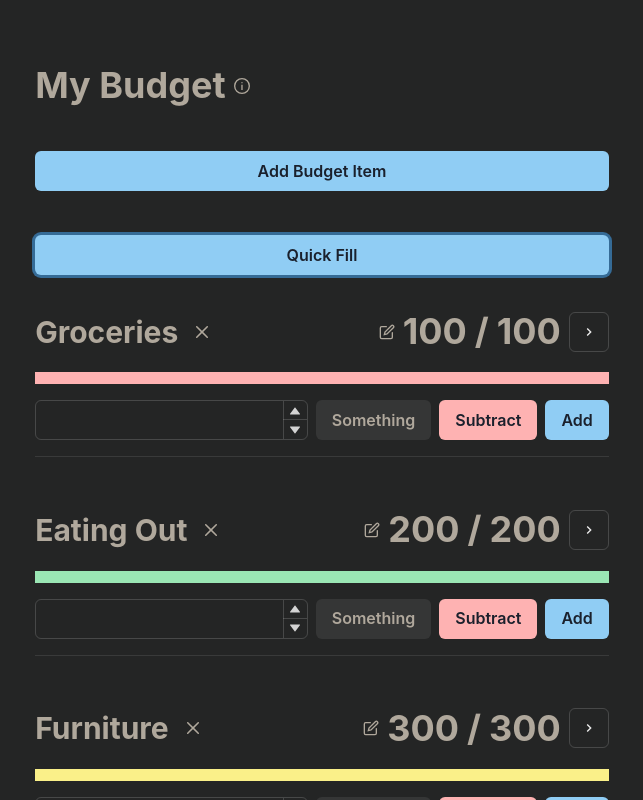
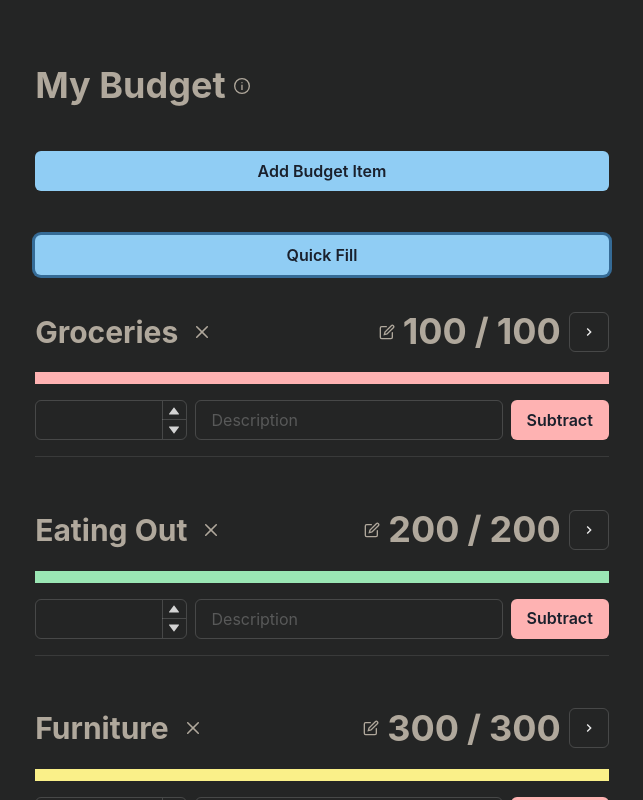
Before and after one commit to mordanc/budget-app, a React (Create React App) app: page / in a window 1280 px wide. Both pictures are taken after a click on the button "Quick Fill". Shown: the top 800 px of the page, without its empty margins (318-961 px from the left). Built offline with nearby package versions, Linux system fonts and the light colour scheme.

Commit message:
Started making budget history

```diff
--- a/src/components/BudgetBar/BudgetBar.tsx
+++ b/src/components/BudgetBar/BudgetBar.tsx
@@ -11,12 +11,15 @@ import {
   Heading,
   Flex,
   Divider,
+  Input,
 } from "@chakra-ui/react";
 
 import ProgressBar from "../ProgressBar";
 import SubtractButton from "../SubtractButton";
 import BudgetHeader from "./BudgetHeader";
 import BudgetDeleteButton from "./BudgetDeleteButton";
+import { useDispatch } from "react-redux";
+import { addBudgetHistory } from "../../features/Budgets/budgetSlice";
 
 export type BudgetBarProps = {
   title: string;
@@ -28,6 +31,9 @@ function BudgetBar({ title, maxBudget }: BudgetBarProps) {
   const [percentage, setPercentage] = useState(100);
   const [remainingBudget, setRemainingBudget] = useState(maxBudget);
   const [userInput, setUserInput] = useState(0);
+  const [description, setDescription] = useState("");
+
+  const dispatch = useDispatch();
 
   useEffect(() => {
     const newPercentage = (remainingBudget / maxBudget) * 100;
@@ -37,7 +43,10 @@ function BudgetBar({ title, maxBudget }: BudgetBarProps) {
   const subtractFromBudget = () => {
     const newRemainingBudget = remainingBudget - userInput;
     if (newRemainingBudget < 0) return;
+
+    dispatch(addBudgetHistory({ title, description }));
     setRemainingBudget(newRemainingBudget);
+    setDescription("");
   };
 
   const addToBudget = () => {
@@ -73,14 +82,19 @@ function BudgetBar({ title, maxBudget }: BudgetBarProps) {
             <NumberDecrementStepper />
           </NumberInputStepper>
         </NumberInput>
+        <Input
+          placeholder="Description"
+          value={description}
+          onChange={(e) => setDescription(e.target.value)}
+        />
         <HStack>
-          <SubtractButton maxBudget={maxBudget} />
+          {/* <SubtractButton maxBudget={maxBudget} /> */}
           <Button onClick={subtractFromBudget} colorScheme="red" size="md">
             Subtract
           </Button>
-          <Button onClick={addToBudget} colorScheme="blue" size="md">
+          {/* <Button onClick={addToBudget} colorScheme="blue" size="md">
             Add
-          </Button>
+          </Button> */}
         </HStack>
       </HStack>
       <Divider />
--- a/src/features/Budgets/budgetSlice.ts
+++ b/src/features/Budgets/budgetSlice.ts
@@ -60,6 +60,21 @@ export const budgetSlice = createSlice({
         selectedBudget,
       };
     },
+
+    addBudgetHistory: (state, action: PayloadAction<any>) => {
+      const { title, description } = action.payload;
+
+      const budgets = state.budgets.map((budget) => {
+        if (budget.title === title) {
+          return {
+            ...budget,
+            history: [...(budget.history || []), description],
+          };
+        }
+      });
+
+      return { ...state, history };
+    },
   },
 });
 
@@ -68,6 +83,7 @@ export const {
   removeBudget,
   editBudgetAmount,
   selectBudget,
+  addBudgetHistory,
 } = budgetSlice.actions;
 
 // The function below is called a thunk and allows us to perform async logic. It
```
